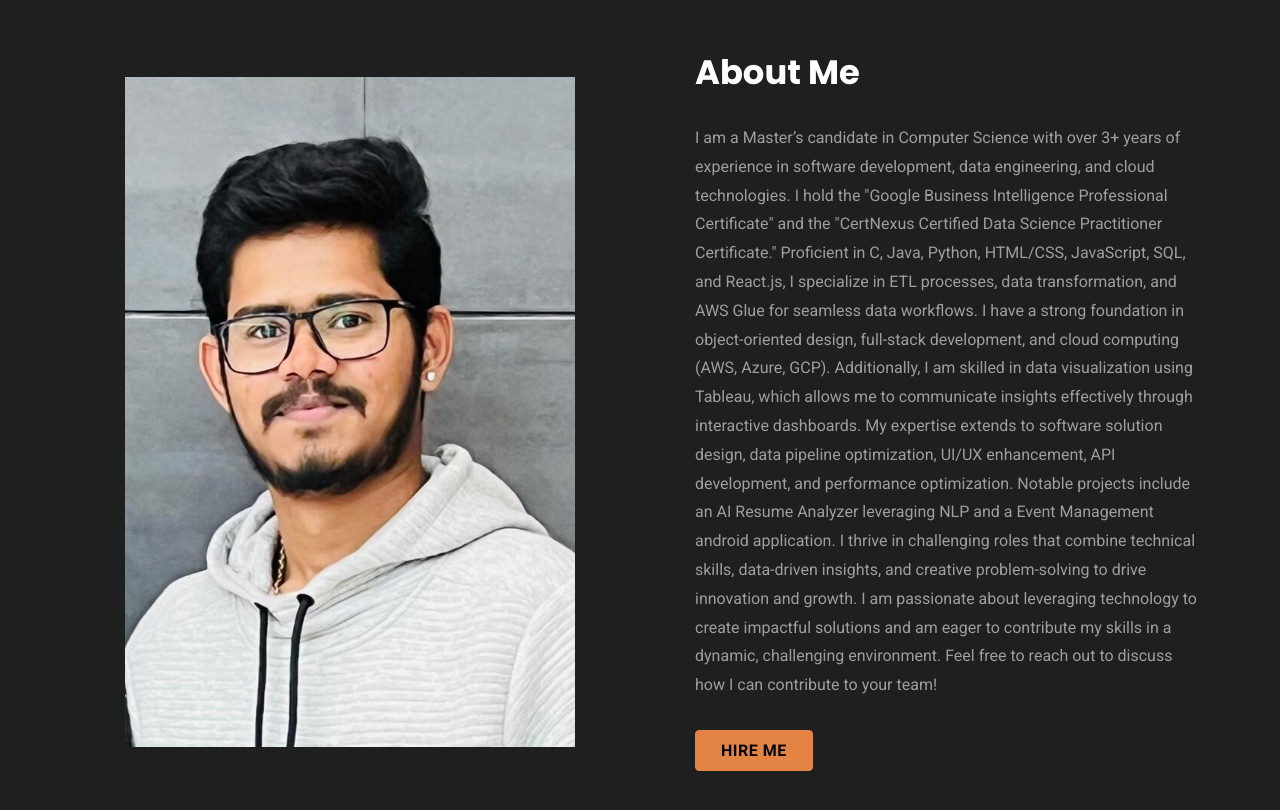
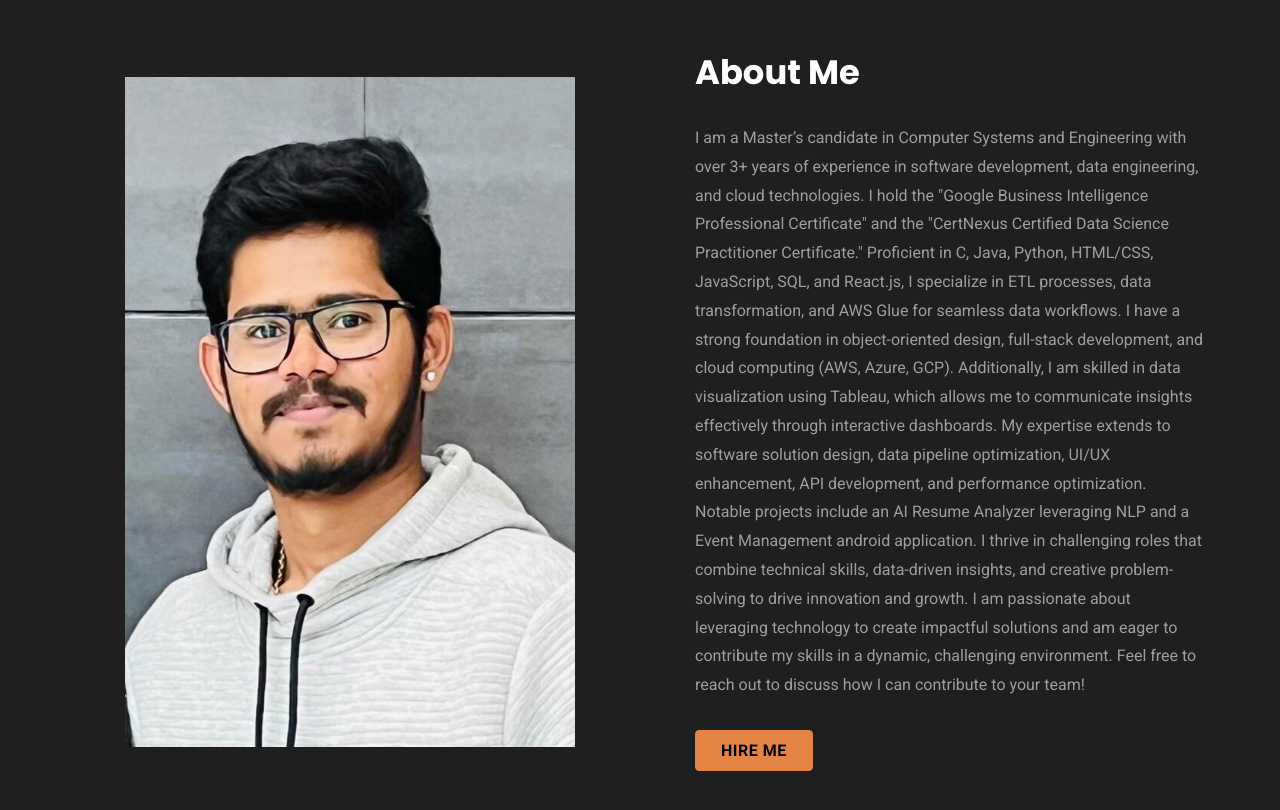
Before and after one commit to VishalKumar-03/VishalKumar-03.github.io, a plain HTML site: page index.html in a window 1280 px wide. Shown: the part 1280-2090 px from the top of the page. Drawn offline with nearby package versions, Linux system fonts and the light colour scheme; a web font is replaced by a local one.

Commit message:
Update index.html

```diff
--- a/index.html
+++ b/index.html
@@ -296,7 +296,7 @@
           <h2 class="h3 section-title">About Me</h2>
 
           <p class="section-text">
-            I am a Master’s candidate in Computer Science with over 3+ years of experience in software development, data engineering, and cloud technologies. I hold the "Google Business Intelligence Professional Certificate" and the "CertNexus Certified Data Science Practitioner Certificate."
+            I am a Master’s candidate in Computer Systems and Engineering with over 3+ years of experience in software development, data engineering, and cloud technologies. I hold the "Google Business Intelligence Professional Certificate" and the "CertNexus Certified Data Science Practitioner Certificate."
             Proficient in C, Java, Python, HTML/CSS, JavaScript, SQL, and React.js, I specialize in ETL processes, data transformation, and AWS Glue for seamless data workflows. I have a strong foundation in object-oriented design, full-stack development, and cloud computing (AWS, Azure, GCP). Additionally, I am skilled in data visualization using Tableau, which allows me to communicate insights effectively through interactive dashboards.
             My expertise extends to software solution design, data pipeline optimization, UI/UX enhancement, API development, and performance optimization. Notable projects include an AI Resume Analyzer leveraging NLP and a Event Management android application. I thrive in challenging roles that combine technical skills, data-driven insights, and creative problem-solving to drive innovation and growth.
             I am passionate about leveraging technology to create impactful solutions and am eager to contribute my skills in a dynamic, challenging environment.
```
